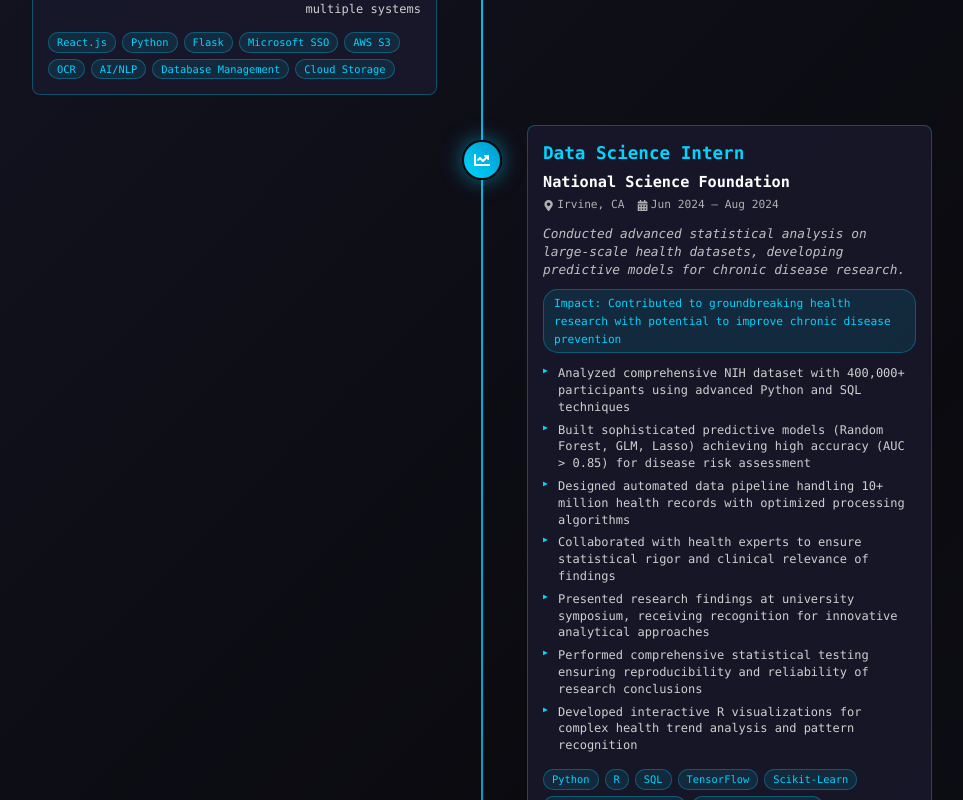
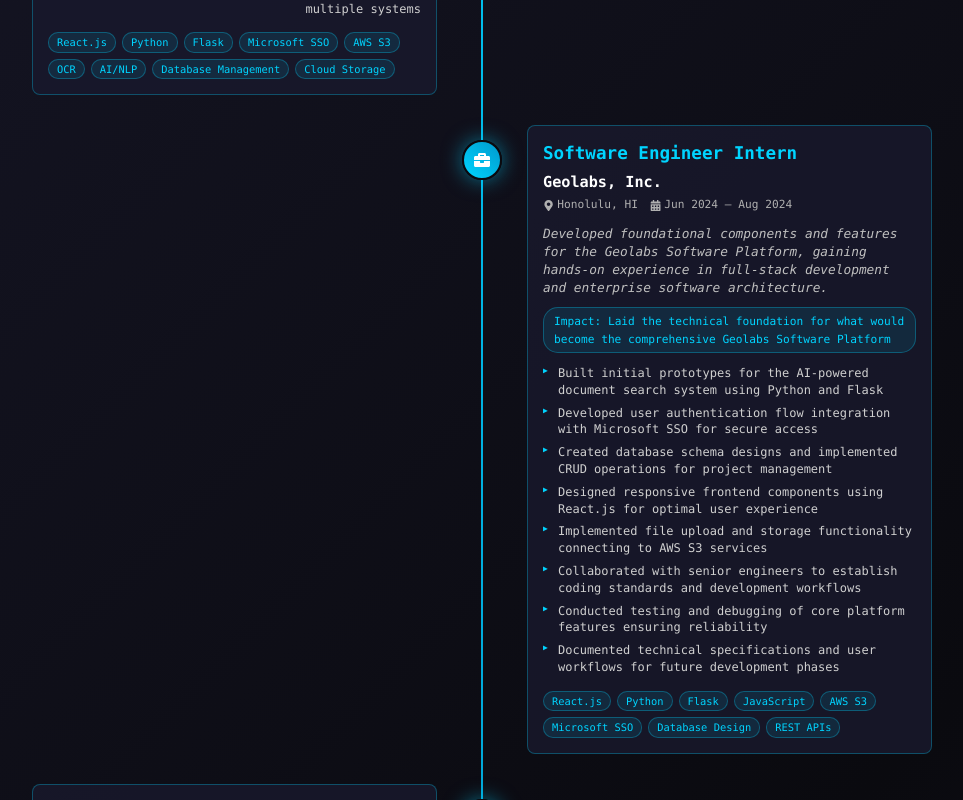
Before and after one commit to Taikiy49/Personal-Website, a React (Create React App) app: page / in a window 1280 px wide. Shown: the part 3800-4600 px from the top of the page, without its empty margins (158-1121 px from the left). Built offline with nearby package versions, Linux system fonts and the light colour scheme.

Commit message:
Add Software Engineer Intern position at Geolabs

```diff
--- a/src/components/Experience.jsx
+++ b/src/components/Experience.jsx
@@ -24,6 +24,26 @@
       ],
       technologies: ["React.js", "Python", "Flask", "Microsoft SSO", "AWS S3", "OCR", "AI/NLP", "Database Management", "Cloud Storage"],
       impact: "Revolutionized daily workflows by centralizing all company resources into one intelligent platform"
+    },
+    {
+      title: "Software Engineer Intern",
+      company: "Geolabs, Inc.",
+      location: "Honolulu, HI",
+      period: "Jun 2024 – Aug 2024",
+      type: "internship",
+      description: "Developed foundational components and features for the Geolabs Software Platform, gaining hands-on experience in full-stack development and enterprise software architecture.",
+      achievements: [
+        "Built initial prototypes for the AI-powered document search system using Python and Flask",
+        "Developed user authentication flow integration with Microsoft SSO for secure access",
+        "Created database schema designs and implemented CRUD operations for project management",
+        "Designed responsive frontend components using React.js for optimal user experience",
+        "Implemented file upload and storage functionality connecting to AWS S3 services",
+        "Collaborated with senior engineers to establish coding standards and development workflows",
+        "Conducted testing and debugging of core platform features ensuring reliability",
+        "Documented technical specifications and user workflows for future development phases"
+      ],
+      technologies: ["React.js", "Python", "Flask", "JavaScript", "AWS S3", "Microsoft SSO", "Database Design", "REST APIs"],
+      impact: "Laid the technical foundation for what would become the comprehensive Geolabs Software Platform"
     },
     {
       title: "Data Science Intern",
@@ -103,6 +123,7 @@
   const getTypeIcon = (type) => {
     switch(type) {
       case 'current': return <FaRocket />;
+      case 'internship': return <FaBriefcase />;
       case 'research': return <FaChartLine />;
       case 'education': return <FaDatabase />;
       default: return <FaBriefcase />;
```
